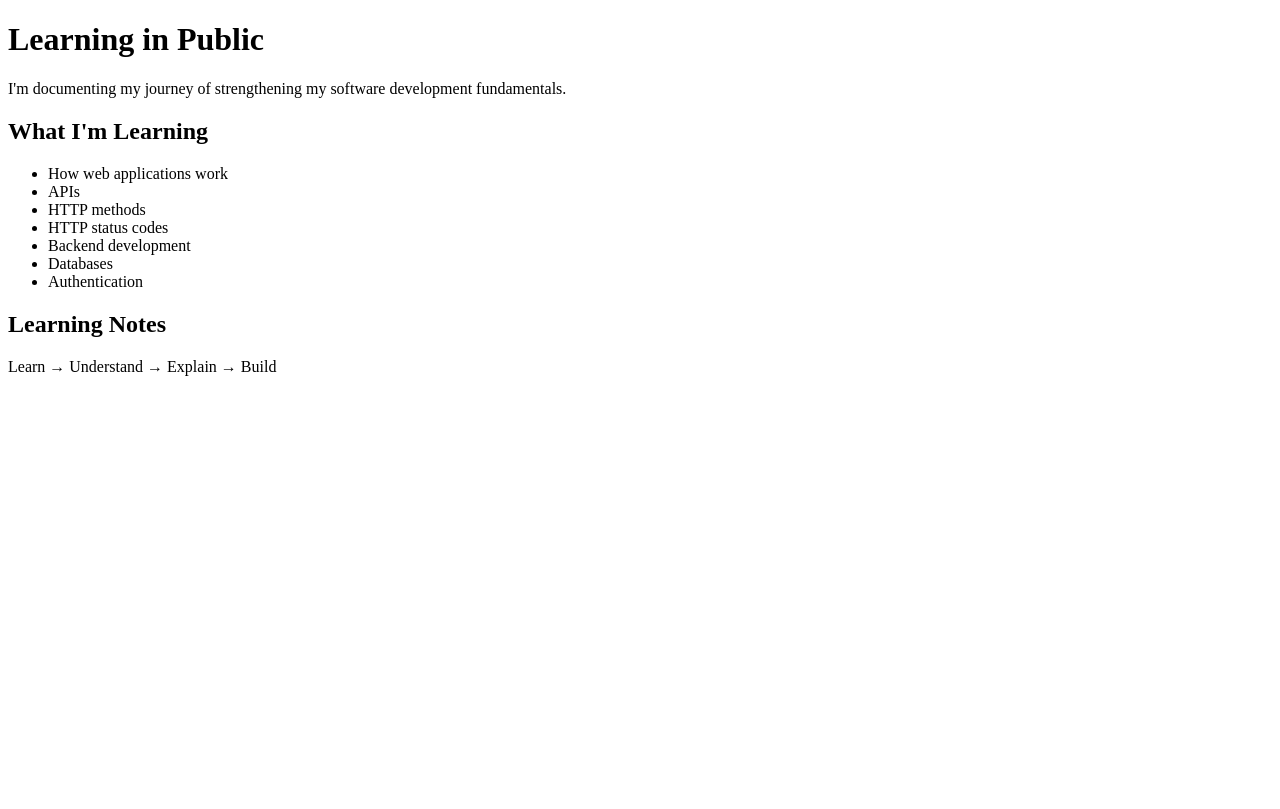
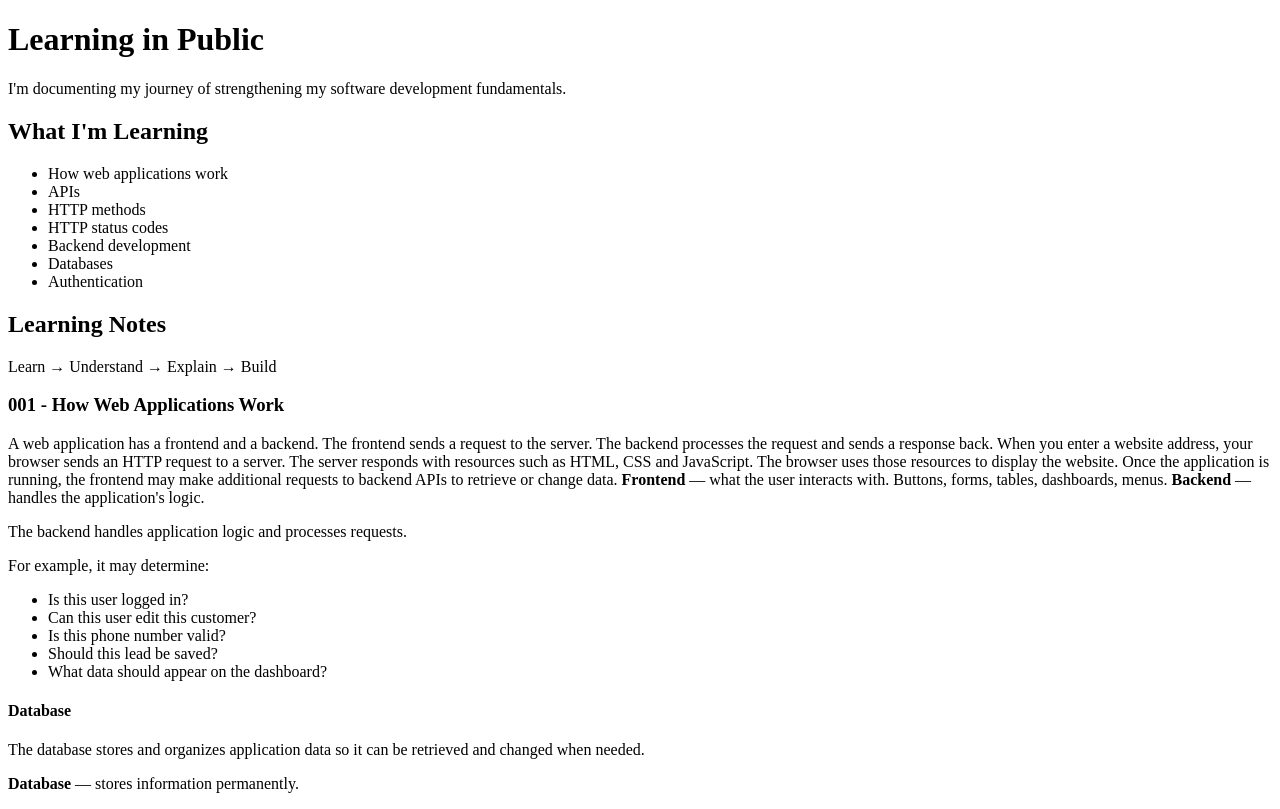
Before and after one commit to NehaArya-dev/learning-in-public, a plain HTML site: page index.html in a window 1280 px wide. Drawn offline with Linux system fonts and the light colour scheme.

Commit message:
Update index.html
Add first web application learning note

```diff
--- a/index.html
+++ b/index.html
@@ -32,5 +32,45 @@
         Learn → Understand → Explain → Build
     </p>
 
-</body>
-</html>
+    <h3>001 - How Web Applications Work</h3>
+
+    <p>
+        A web application has a frontend and a backend.
+        The frontend sends a request to the server.
+        The backend processes the request and sends a response back.
+
+        When you enter a website address, your browser sends an HTTP request to a server. The server responds with resources such as HTML, CSS and JavaScript. The browser uses those resources to display the website. Once the application is running, the frontend may make additional requests to backend APIs to retrieve or change data.
+
+        <b>Frontend</b> — what the user interacts with.
+
+        Buttons, forms, tables, dashboards, menus.
+
+        <b>Backend</b> — handles the application's logic.
+
+
+        <p>
+            The backend handles application logic and processes requests.
+        </p>
+
+        <p>For example, it may determine:</p>
+
+        <ul>
+            <li>Is this user logged in?</li>
+            <li>Can this user edit this customer?</li>
+            <li>Is this phone number valid?</li>
+            <li>Should this lead be saved?</li>
+            <li>What data should appear on the dashboard?</li>
+        </ul>
+
+        <h4>Database</h4>
+
+        <p>
+            The database stores and organizes application data so it can
+            be retrieved and changed when needed.
+        </p>
+
+        <b>Database</b> — stores information permanently.
+    </p>
+
+    </body>
+    </html>
```
